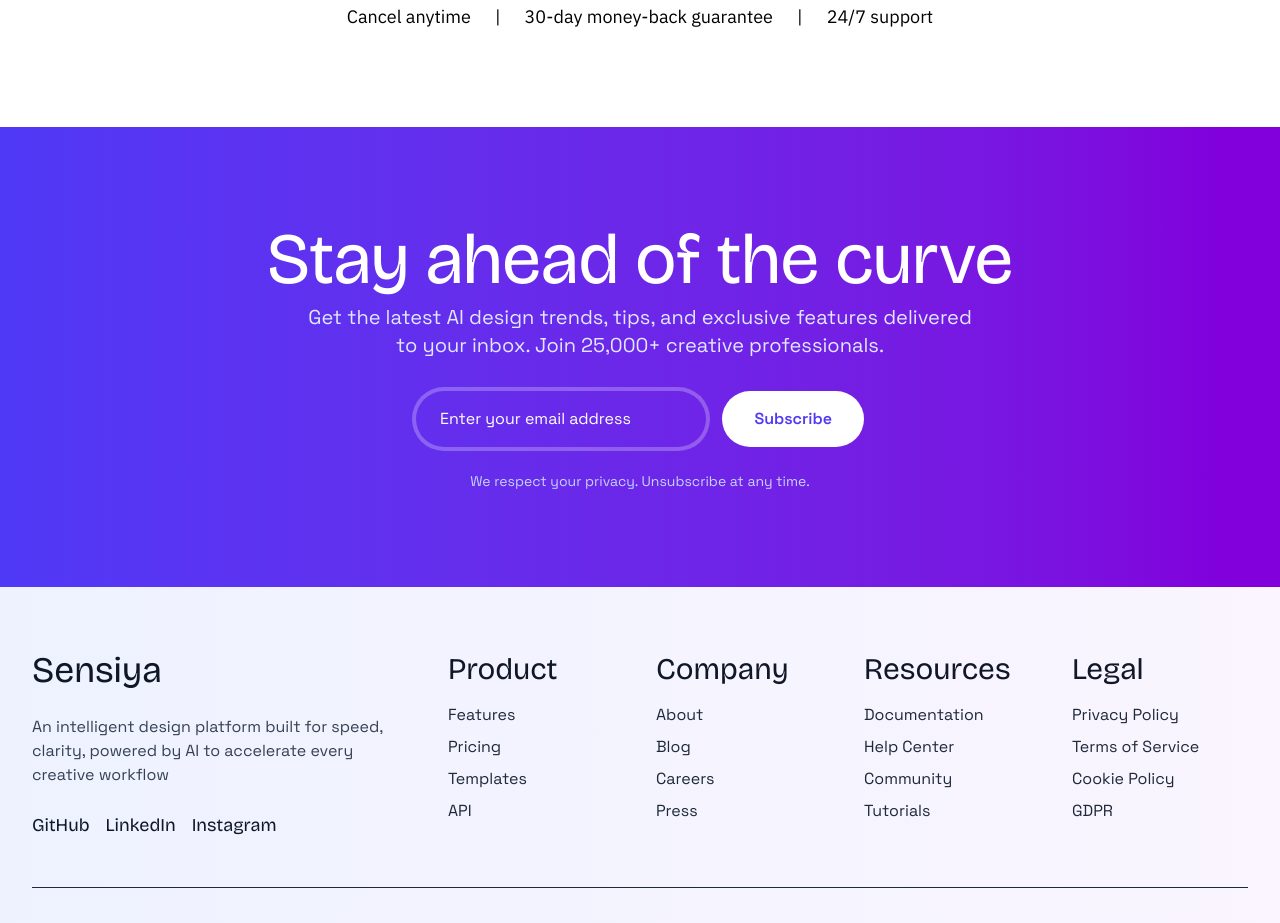
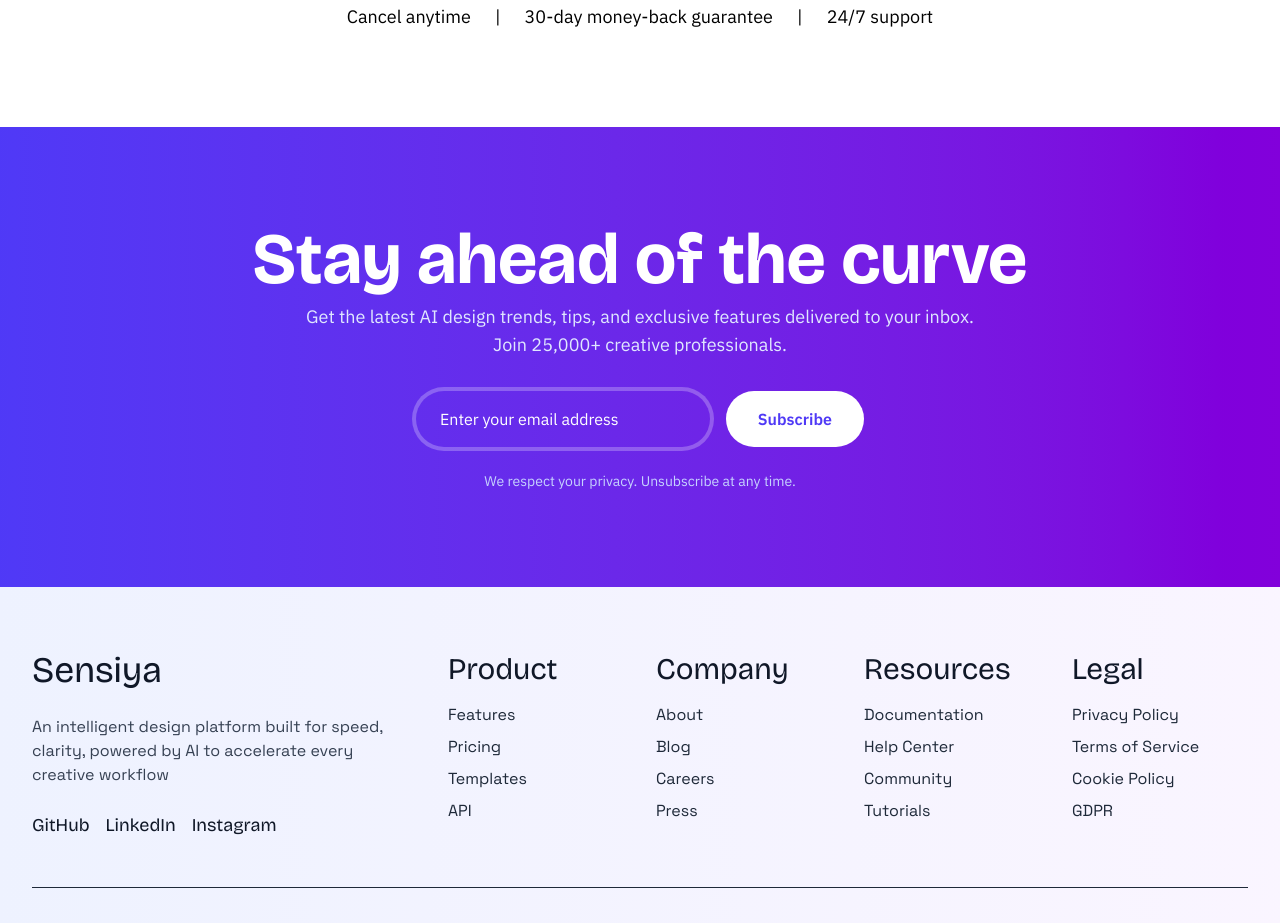
Before and after one commit to FahadBinQaiser/Sensiya, a React (Vite) app: page / in a window 1280 px wide. Shown: the part 3840-4763 px from the top of the page. Built offline with nearby package versions, Linux system fonts and the light colour scheme.

Commit message:
Newsletter fixed

```diff
--- a/src/components/NewsLetter/NewsLetter.jsx
+++ b/src/components/NewsLetter/NewsLetter.jsx
@@ -1,27 +1,27 @@
-import React, { useState } from 'react';
+import React, { useState } from "react";
 
 const Newsletter = () => {
-  const [email, setEmail] = useState('');
+  const [email, setEmail] = useState("");
   const [isSubmitted, setIsSubmitted] = useState(false);
 
   const handleSubmit = (e) => {
     e.preventDefault();
     setIsSubmitted(true);
-    setEmail('');
+    setEmail("");
     setTimeout(() => setIsSubmitted(false), 3000);
   };
 
   return (
-    <section className="py-24 bg-gradient-to-r from-indigo-600 to-purple-700">
+    <section className="py-24 bg-gradient-to-r ibm-plex-sans from-indigo-600 to-purple-700">
       <div className="max-w-7xl mx-auto px-4 sm:px-6 lg:px-8">
         <div className="max-w-4xl mx-auto text-center">
-          <h2 className="text-5xl luckiest-guy md:text-5xl lg:text-7xl text-white mb-2">
+          <h2 className="text-5xl bricolage-grotesque md:text-5xl lg:text-7xl text-white mb-2">
             Stay ahead of the curve
           </h2>
 
-          <p className="text-xl space-grotesk text-indigo-100 mb-8 max-w-2xl mx-auto">
-            Get the latest AI design trends, tips, and exclusive features delivered
-            to your inbox. Join 25,000+ creative professionals.
+          <p className="text-lg text-indigo-100 mb-8 max-w-2xl mx-auto">
+            Get the latest AI design trends, tips, and exclusive features
+            delivered to your inbox. Join 25,000+ creative professionals.
           </p>
 
           <form onSubmit={handleSubmit} className="max-w-md mx-auto">
@@ -31,20 +31,20 @@ const Newsletter = () => {
                 value={email}
                 onChange={(e) => setEmail(e.target.value)}
                 placeholder="Enter your email address"
-                className="flex-1 px-6 py-4 rounded-full text-white placeholder-white space-grotesk focus:outline-none ring-4 ring-white/25 transition-all duration-200"
+                className="flex-1 px-6 py-4 rounded-full text-white placeholder-white focus:outline-none ring-4 ring-white/25 transition-all duration-200"
                 required
               />
               <button
                 type="submit"
                 disabled={isSubmitted}
-                className="bg-white space-grotesk text-indigo-600 px-8 py-4 rounded-full font-semibold hover:shadow-lg hover:scale-105 transition-all duration-200 disabled:opacity-50"
+                className="bg-white text-indigo-600 px-8 py-4 rounded-full font-semibold hover:shadow-lg hover:scale-105 transition-all duration-200 disabled:opacity-50"
               >
-                {isSubmitted ? 'Subscribed! ✓' : 'Subscribe'}
+                {isSubmitted ? "Subscribed! ✓" : "Subscribe"}
               </button>
             </div>
           </form>
 
-          <p className="text-indigo-200 space-grotesk text-sm mt-6">
+          <p className="text-indigo-200 text-sm mt-6">
             We respect your privacy. Unsubscribe at any time.
           </p>
         </div>
```
